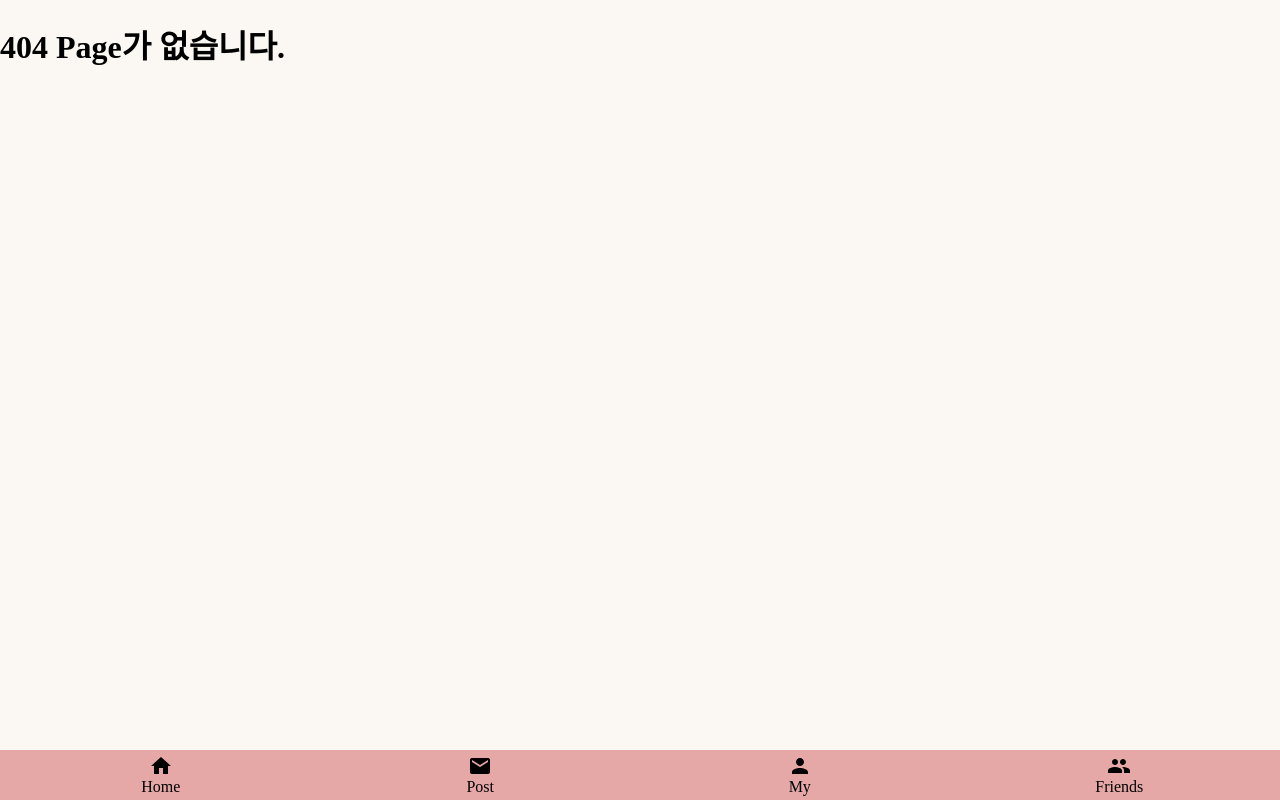
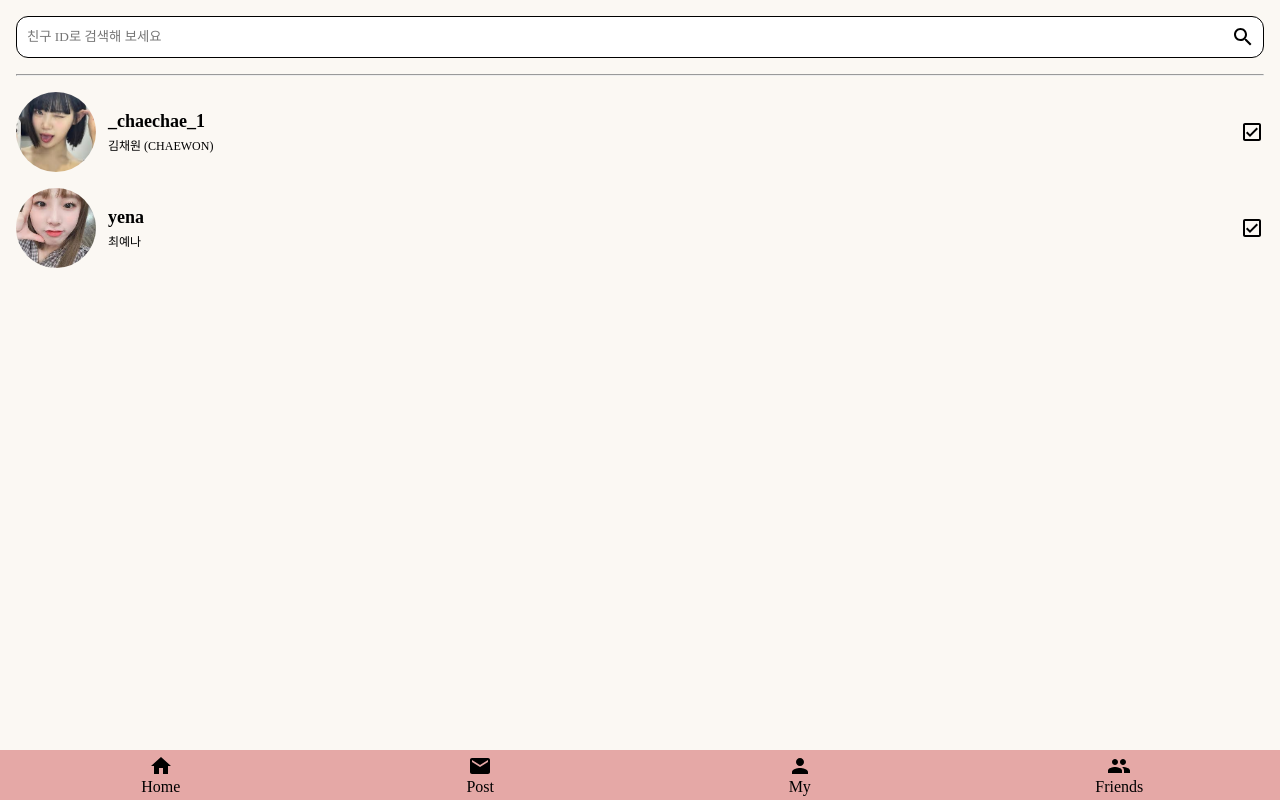
Before and after one commit to SWAcademy-Team-3/todoclient, a React (Create React App) app: page /find in a window 1280 px wide. Before the commit this address had no page. Built offline with nearby package versions, Linux system fonts and the light colour scheme; a web font is replaced by a local one.

Commit message:
[Add] Post => Write 사이에 친구 선택할 수 있느 화면 구성

```diff
--- a/src/App.js
+++ b/src/App.js
@@ -15,6 +15,7 @@ import Write from "./page/Write";
 import Navigation from "./Navigation";
 
 import "./style/index.scss";
+import FindFriends from "./page/FindFriends";
 
 function App() {
   //Route 바깥에서 경로를 가져오는 방법이 없나
@@ -28,6 +29,7 @@ function App() {
           <Routes>
             <Route path="/" element={<Home />}></Route>
             <Route path="/post" element={<Post />}></Route>
+            <Route path="/find" element={<FindFriends />}></Route>
             <Route path="/write" element={<Write />}></Route>
             <Route path="/my" element={<My />}></Route>
             <Route path="/receive" element={<Receive />}></Route>
--- a/src/page/FriendsComponents/AddTile.js
+++ b/src/components/Tile.js
@@ -1,6 +1,7 @@
 import AddIcon from "@mui/icons-material/Add";
+import CheckBoxOutlinedIcon from "@mui/icons-material/CheckBoxOutlined";
 
-export default function AddTile({ profileImg, memId, name }) {
+export default function Tile({ profileImg, memId, name, type, handleClick }) {
   return (
     <div className="addTileDiv">
       <div className="profileImgDiv">
@@ -16,7 +17,14 @@ export default function AddTile({ profileImg, memId, name }) {
         <span style={{ fontWeight: "bold", fontSize: "18px" }}>{memId}</span>
         <span style={{ fontSize: "12px", marginTop: "4px" }}>{name}</span>
       </div>
-      <AddIcon sx={{ marginLeft: "auto" }} />
+      {type === "add" ? (
+        <AddIcon sx={{ marginLeft: "auto" }} onClick={handleClick} />
+      ) : (
+        <CheckBoxOutlinedIcon
+          sx={{ marginLeft: "auto" }}
+          onClick={handleClick}
+        />
+      )}
     </div>
   );
 }
--- /dev/null
+++ b/src/hooks/useTimeout.js
@@ -0,0 +1,28 @@
+import { useCallback, useEffect, useRef } from "react";
+
+const useTimeout = (fn, ms) => {
+  const timeoutId = useRef();
+  const callback = useRef(fn);
+
+  useEffect(() => {
+    callback.current = fn;
+  }, [fn]);
+
+  const run = useCallback(() => {
+    timeoutId.current && clearTimeout(timeoutId.current);
+
+    timeoutId.current = setTimeout(() => {
+      callback.current();
+    }, ms);
+  }, [ms]);
+
+  const clear = useCallback(() => {
+    timeoutId.current && clearTimeout(timeoutId.current);
+  }, []);
+
+  useEffect(() => clear, [clear]);
+
+  return [run, clear];
+};
+
+export default useTimeout;
--- a/src/page/AddFriends.js
+++ b/src/page/AddFriends.js
@@ -2,7 +2,7 @@ import { useEffect, useRef, useState } from "react";
 import SearchIcon from "@mui/icons-material/Search";
 import { useNavigate } from "react-router-dom";
 
-import AddTile from "./FriendsComponents/AddTile";
+import Tile from "../components/Tile";
 // 지울 것
 import profileImg from "../assets/images/kim.jpg";
 import useSlideBack from "../hooks/useSlideBack";
@@ -15,6 +15,9 @@ export default function AddFriends() {
 
   const handleTextInput = (e) => {
     setSearchText(e.target.value);
+  };
+  const handleAddButton = () => {
+    console.log("친구를 추가하겠냐는 멘트");
   };
   //윈도우 전역에 터치가 시작될 때의 좌표를 기록함
   //윈도우 전역에서 터치가 이동할 때 x좌표가 + 쪽으로 어느정도 이동하면 navigate(-1)을 한다.
@@ -44,10 +47,12 @@ export default function AddFriends() {
         <SearchIcon />
       </div>
       <hr style={{ margin: 0 }} />
-      <AddTile
+      <Tile
         profileImg={profileImg}
         memId="_chaechae_1"
         name="김채원 (CHAEWON)"
+        type="add"
+        handleClick={handleAddButton}
       />
     </div>
   );
--- /dev/null
+++ b/src/page/FindFriends.js
@@ -0,0 +1,115 @@
+import { useEffect, useRef, useState } from "react";
+import { useNavigate } from "react-router";
+import useTimeout from "../hooks/useTimeout";
+import useSlideBack from "../hooks/useSlideBack";
+
+import SearchIcon from "@mui/icons-material/Search";
+
+//지울 것
+import tempImg1 from "../assets/images/kim.jpg";
+import tempImg2 from "../assets/images/yena.jpg";
+import Tile from "../components/Tile";
+const dummyData = [
+  {
+    profileImg: tempImg1,
+    memId: "_chaechae_1",
+    name: "김채원 (CHAEWON)",
+  },
+  {
+    profileImg: tempImg2,
+    memId: "yena",
+    name: "최예나",
+  },
+];
+
+export default function FindFriends() {
+  let navigate = useNavigate();
+  const [typingAnimationEnd, setTypingAnimationEnd] = useState(false);
+  const [fadeAnimationEnd, setFadeAnimationEnd] = useState(false);
+  const [startX, setStartX] = useState(0);
+  const [searchText, setSearchText] = useState("");
+  const inputRef = useRef();
+  const [typingAnimation, typingClear] = useTimeout(() => {
+    setTypingAnimationEnd(true);
+  }, 3000);
+  const [fadeAnimation, fadeClear] = useTimeout(() => {
+    setFadeAnimationEnd(true);
+  }, 4400);
+
+  useSlideBack("touchmove", startX, () => {
+    navigate(-1);
+  });
+
+  const handleAnimation = () => {
+    typingAnimation();
+    fadeAnimation();
+  };
+
+  const handleTextInput = (e) => {
+    setSearchText(e.target.value);
+  };
+
+  const handleMoveWrite = (profileImg, memId) => {
+    navigate("/write", {
+      state: {
+        profileImg,
+        memId,
+        location: "findFriends",
+      },
+    });
+  };
+
+  useEffect(() => {
+    const handleTouchStart = (e) => {
+      setStartX(e.targetTouches[0].screenX);
+    };
+    window.addEventListener("touchstart", (e) => handleTouchStart(e));
+    return () => {
+      window.removeEventListener("touchstart", (e) => handleTouchStart(e));
+    };
+  }, [startX]);
+
+  useEffect(() => {
+    handleAnimation();
+  }, []);
+
+  return (
+    <>
+      <div className="marginDiv">
+        <div
+          className={`loadingDiv ${typingAnimationEnd && "clearDiv"}`}
+          style={{ display: fadeAnimationEnd && "none" }}
+        >
+          <h3 className="typewriter">편지를 쓸 친구를 찾고 선택해보세요</h3>
+        </div>
+        <div
+          className="fadeInDiv"
+          style={{ display: !typingAnimationEnd ? "none" : "block" }}
+        >
+          <div className="searchBar">
+            <input
+              className="blankInput"
+              type="text"
+              value={searchText}
+              ref={inputRef}
+              onChange={handleTextInput}
+              placeholder="친구 ID로 검색해 보세요"
+            />
+            <SearchIcon />
+          </div>
+          <hr style={{ margin: 0 }} />
+          {dummyData.map(({ profileImg, memId, name }, index) => (
+            <Tile
+              key={index}
+              profileImg={profileImg}
+              memId={memId}
+              name={name}
+              type="check"
+              handleClick={() => handleMoveWrite(profileImg, memId)}
+            />
+          ))}
+        </div>
+      </div>
+    </>
+  );
+}
--- a/src/page/Post.js
+++ b/src/page/Post.js
@@ -56,7 +56,7 @@ export default function Post() {
           handleModalClick={handleModalClick}
         />
       ) : null}
-      <div className="floatingButton" onClick={() => navigate("/write")}>
+      <div className="floatingButton" onClick={() => navigate("/find")}>
         <EditIcon sx={{ fontSize: 40, marginTop: "18px" }} />
       </div>
     </>
--- a/src/page/Write.js
+++ b/src/page/Write.js
@@ -1,18 +1,17 @@
-import { useRef, useState } from "react";
-import { useNavigate } from "react-router";
+import { useEffect, useRef, useState } from "react";
+import { useNavigate, useLocation } from "react-router";
 
 // 임시이미지
 import myImg from "../assets/images/chuu.jpg";
-import friendImg from "../assets/images/kim.jpg";
 import FlatButton from "../components/FlatButton";
 
-export default function Write({ initialState }) {
+export default function Write() {
   let navigate = useNavigate();
+  const { state } = useLocation();
   const titleRef = useRef();
   const contentRef = useRef();
   const [title, setTitle] = useState("");
   const [content, setContent] = useState("");
-  const [selectedFriend, setSelectedFriend] = useState(initialState);
 
   const handleTitle = (e) => {
     setTitle(e.target.value);
@@ -49,9 +48,13 @@ export default function Write({ initialState }) {
             className="profileImgDiv"
             style={{ width: "40px", height: "40px" }}
           >
-            <img src={friendImg} alt="profileImg" className="profileImg" />
+            <img
+              src={state.profileImg}
+              alt="profileImg"
+              className="profileImg"
+            />
           </div>
-          <span>_chaechae_1</span>
+          <span>{state.memId}</span>
         </div>
       </div>
       <div
@@ -65,8 +68,9 @@ export default function Write({ initialState }) {
           className="blankInput"
           type="text"
           placeholder="편지제목을 입력하세요"
-          style={{ fontSize: "22px", fontWeight: 700 }}
+          style={{ fontSize: "22px", fontWeight: 700, width: "98%" }}
           ref={titleRef}
+          value={title}
           onChange={(e) => handleTitle(e)}
         />
       </div>
@@ -81,7 +85,9 @@ export default function Write({ initialState }) {
           className="blankInput"
           type="text"
           placeholder="내용을 입력하세요"
+          style={{ width: "100%", height: "100%" }}
           ref={contentRef}
+          value={content}
           onChange={(e) => handleContent(e)}
         />
       </div>
@@ -91,7 +97,9 @@ export default function Write({ initialState }) {
           name="편지취소"
           width="120px"
           height="50px"
-          onClick={() => navigate(-1)}
+          onClick={() =>
+            state.location === "findFriends" ? navigate(-2) : navigate(-1)
+          }
         />
       </div>
     </div>
--- a/src/style/index.scss
+++ b/src/style/index.scss
@@ -722,3 +722,55 @@ $background-color: #fbf8f3;
   list-style: none;
   padding-left: 10px;
 }
+
+.loadingDiv {
+  position: fixed;
+  top: 50%;
+  left: 50%;
+  transform: translate(-50%, -50%);
+  text-align: center;
+
+  &.clearDiv {
+    animation: interval-fade-out 1.5s;
+  }
+}
+
+.fadeInDiv {
+  animation: interval-fade-in 2.5s;
+}
+
+@keyframes interval-fade-out {
+  from {
+    opacity: 1;
+  }
+  to {
+    opacity: 0;
+  }
+}
+
+@keyframes interval-fade-in {
+  from {
+    opacity: 0;
+  }
+  to {
+    opacity: 1;
+  }
+}
+
+.typewriter {
+  overflow: hidden; /* Ensures the content is not revealed until the animation */
+  white-space: nowrap; /* Keeps the content on a single line */
+  margin: 0 auto; /* Gives that scrolling effect as the typing happens */
+  letter-spacing: 0.15em; /* Adjust as needed */
+  animation: typing 2.5s steps(40, end);
+}
+
+/* The typing effect */
+@keyframes typing {
+  from {
+    width: 0;
+  }
+  to {
+    width: 100%;
+  }
+}
```
